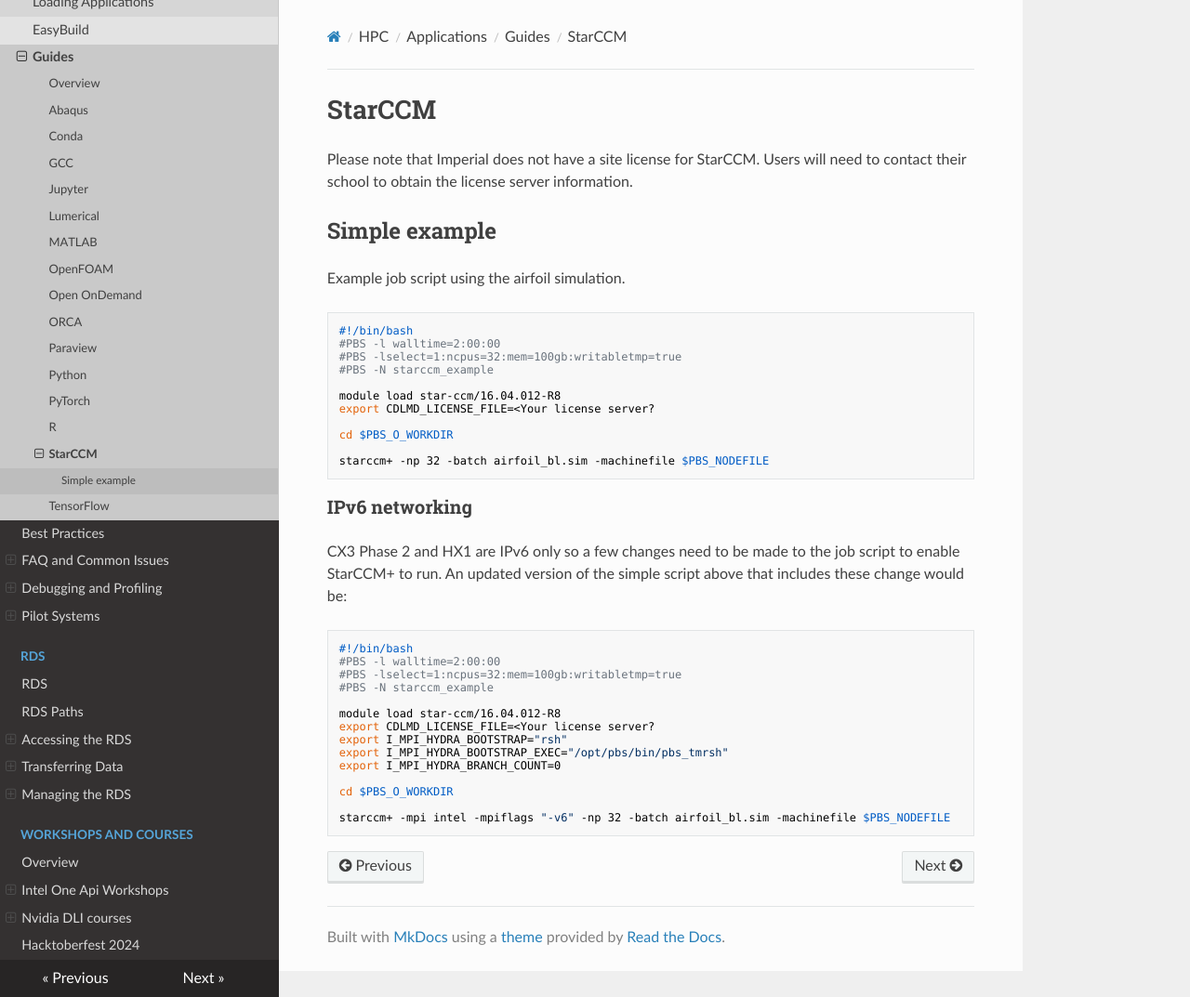
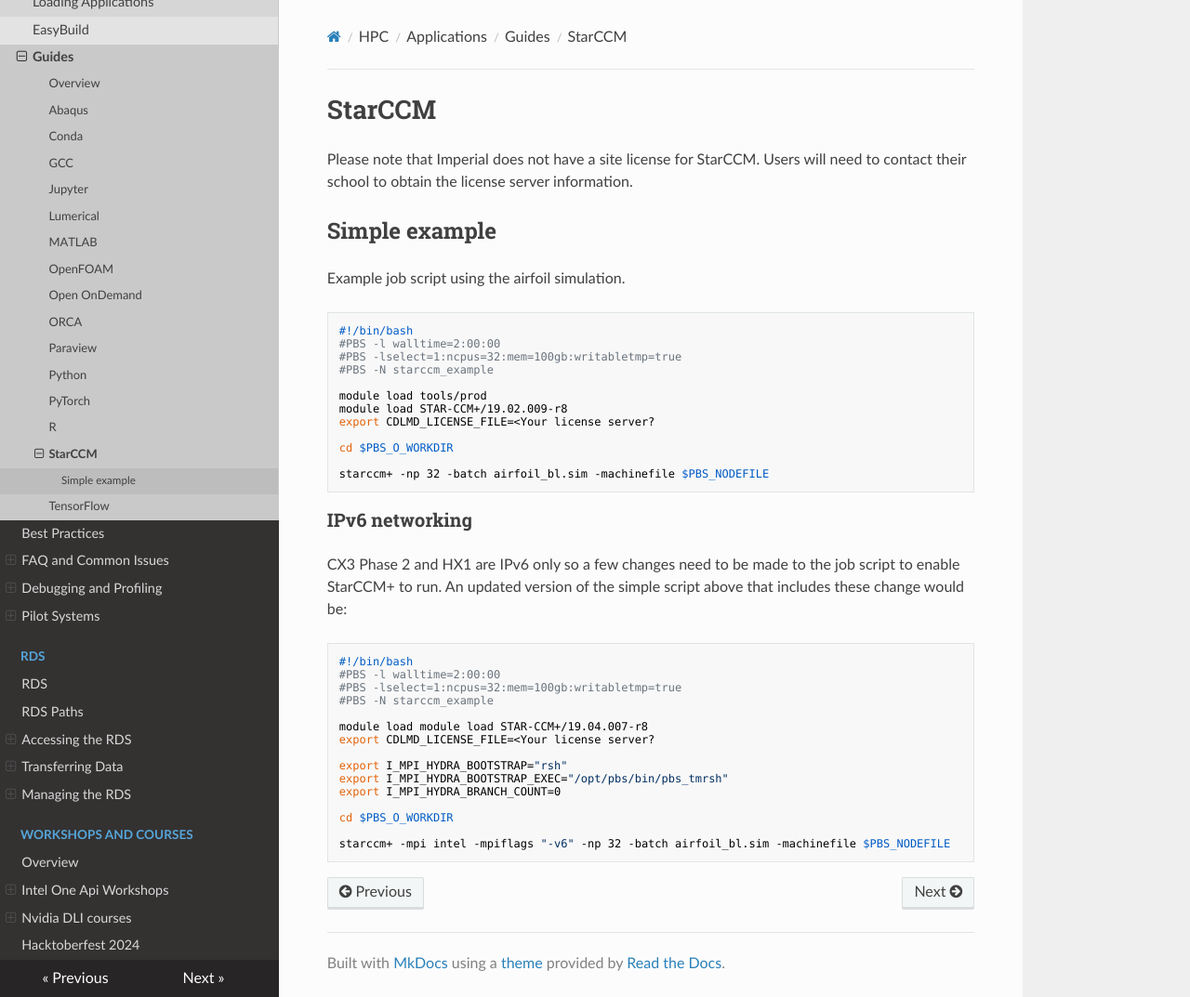
Before and after one commit to ImperialCollegeLondon/icl-rcs-user-guide, an MkDocs documentation site: the page built from docs/hpc/applications/guides/starccm.md, in a window 1280 px wide and 1073 px high. Shown: the whole window at 93% size. Built offline with MkDocs 1.6.1, drawn with Linux system fonts in a browser that asks for light colours; nearby versions of some CDN libraries.

Commit message:
Changed versions

```diff
--- a/docs/hpc/applications/guides/starccm.md
+++ b/docs/hpc/applications/guides/starccm.md
@@ -12,7 +12,8 @@ Example job script using the airfoil simulation.
 #PBS -lselect=1:ncpus=32:mem=100gb:writabletmp=true
 #PBS -N starccm_example
 
-module load star-ccm/16.04.012-R8
+module load tools/prod
+module load STAR-CCM+/19.02.009-r8
 export CDLMD_LICENSE_FILE=<Your license server?
 
 cd $PBS_O_WORKDIR
@@ -31,8 +32,9 @@ CX3 Phase 2 and HX1 are IPv6 only so a few changes need to be made to the job sc
 #PBS -lselect=1:ncpus=32:mem=100gb:writabletmp=true
 #PBS -N starccm_example
 
-module load star-ccm/16.04.012-R8
+module load module load STAR-CCM+/19.04.007-r8
 export CDLMD_LICENSE_FILE=<Your license server?
+
 export I_MPI_HYDRA_BOOTSTRAP="rsh"
 export I_MPI_HYDRA_BOOTSTRAP_EXEC="/opt/pbs/bin/pbs_tmrsh"
 export I_MPI_HYDRA_BRANCH_COUNT=0
```
